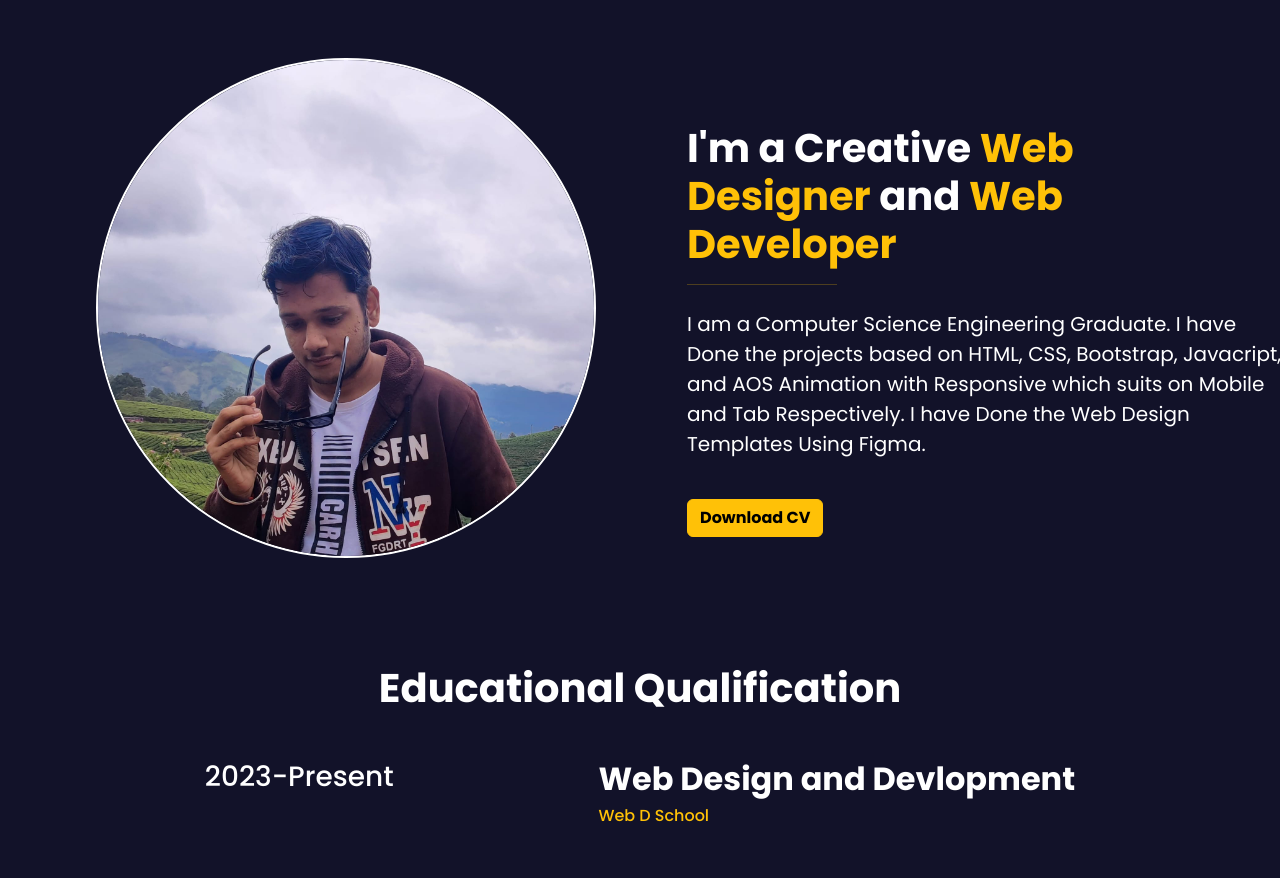
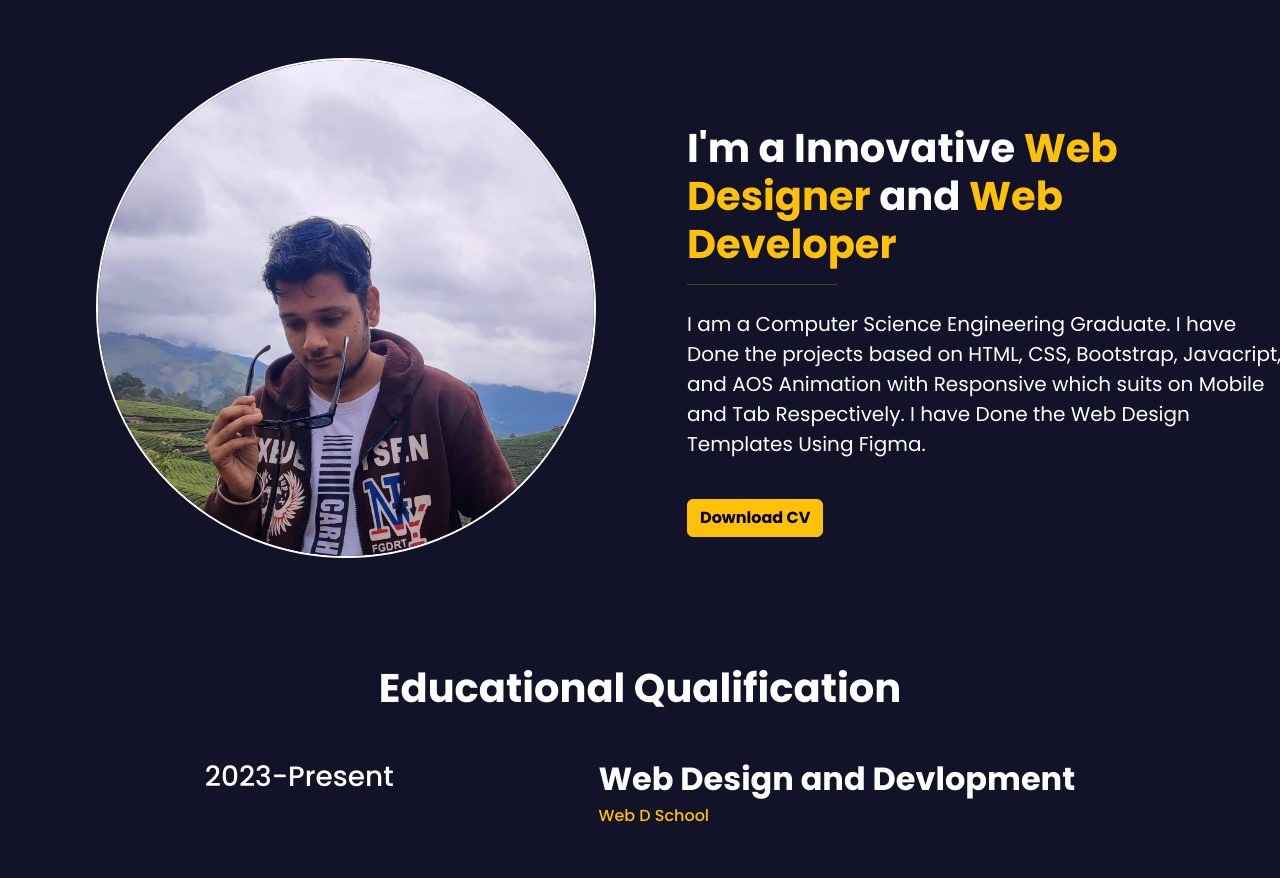
Before and after one commit to Yogi2001-pixel/officialportfolio, a plain HTML site: page index.html in a window 1280 px wide. Shown: the part 840-1718 px from the top of the page. Drawn offline with nearby package versions, Linux system fonts and the light colour scheme; some packages are replaced by stand-ins of ours; a script that the page names is missing.

Commit message:
index.html

```diff
--- a/index.html
+++ b/index.html
@@ -110,7 +110,7 @@
           <img src="./assets/img/AboutMe.jpg" alt="">
         </div>
         <div class="aboutContent" data-aos="zoom-in" data-aos-duration="2000">
-          <h1>I'm a Creative <span class="text-warning">Web Designer</span> and <span class="text-warning">Web
+          <h1>I'm a Innovative <span class="text-warning">Web Designer</span> and <span class="text-warning">Web
               Developer</span></h1>
           <hr class="w-25 text-warning fw-bold">
           <p class="mt-4">I am a Computer Science Engineering Graduate. I have Done the projects based on HTML, CSS,
```
